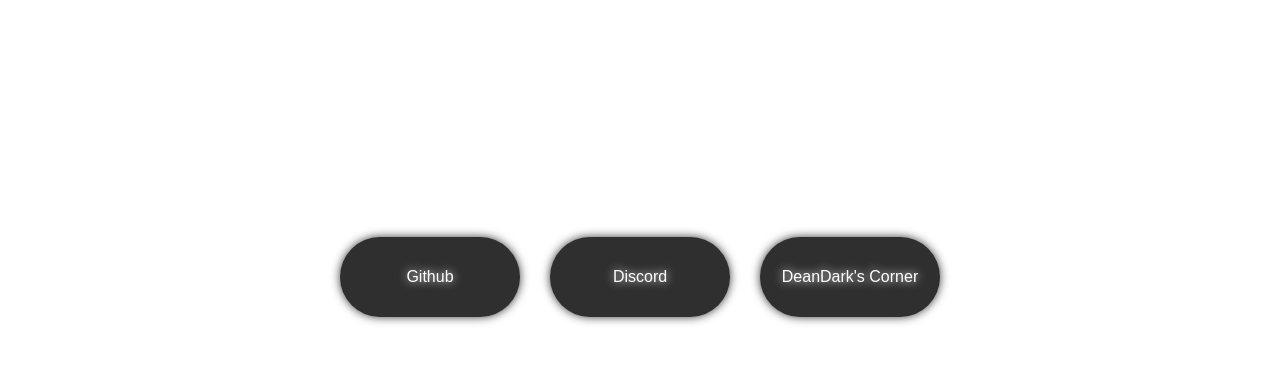
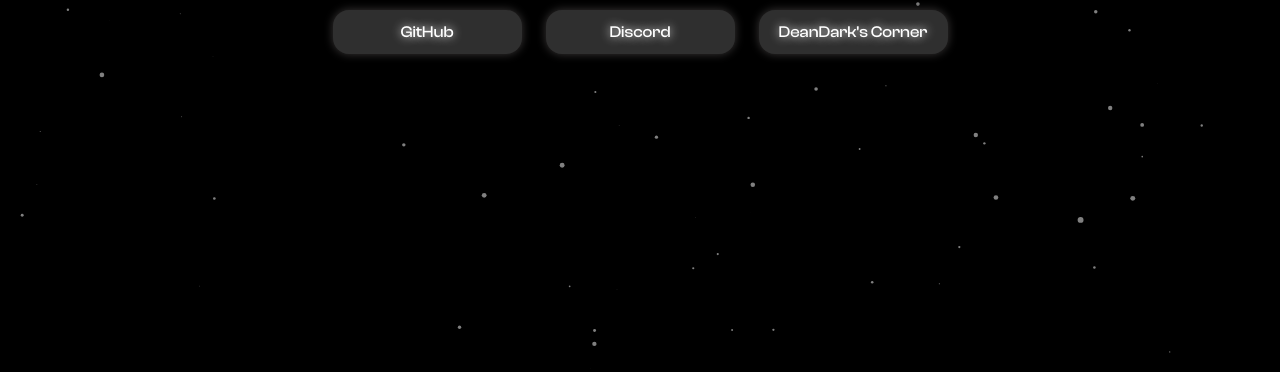
Before and after one commit to D3anDark/Site-Test, a plain HTML site: page index.html in a window 1280 px wide. Shown: the part 428-800 px from the top of the page. Drawn offline with nearby package versions, Linux system fonts and the light colour scheme; a web font is replaced by a local one.

Commit message:
Add files via upload

```diff
--- a/index.html
+++ b/index.html
@@ -10,38 +10,30 @@
     <meta name="author" content="DeanDark">
     <title>DeanDark</title>
     <link rel="stylesheet" href="style.css">
+    <link rel="shortcut icon" href="DeanDarkOdznaka.png" type="image/x-icon">
     <script src="https://cdn.jsdelivr.net/particles.js/2.0.0/particles.min.js"></script>
-    <link rel="shortcut icon" href="DeanDarkOdznaka.png" type="image/x-icon">
-    <link href="https://api.fontshare.com/v2/css?f[]=clash-display@500&display=swap" rel="stylesheet">
 </head>
 <body>
-<div id="content">
-    <h1 style="display: flex; align-items: center; justify-content: center; height: 80vh">
+<div id="particles-js"></div>
+<div class="content">
+    <h1>
         DeanDark
     </h1>
-</div>
-<div>
-    <p  id="button">
+
+    <div class="links">
         <a href="https://github.com/d3andark" target="_blank">
-            Github
+            GitHub
         </a>
+
         <a href="https://discord.com/users/328161853211541506" target="_blank">
             Discord
         </a>
+
         <a href="https://discord.gg/QGXvmTJ3b3" target="_blank">
             DeanDark's Corner
         </a>
-    </p>
+    </div>
 </div>
-
-<div class="lines">
-    <div class="line"></div>
-    <div class="line"></div>
-    <div class="line"></div>
-</div>
-
-<div id="particles-js"></div>
-
 <script src="script.js"></script>
 </body>
 </html>
--- a/style.css
+++ b/style.css
@@ -1,100 +1,173 @@
+:root {
+    --font-family: 'Clash Display', sans-serif;
+}
+
+* {
+    margin: 0;
+    padding: 0;
+    box-sizing: border-box;
+
+    text-rendering: optimizeLegibility;
+    -webkit-font-smoothing: antialiased;
+    -moz-osx-font-smoothing: grayscale;
+}
+
 body, html {
-    /*background-color: #181a1b;*/
-    color: white;
-    font-family: 'Clash Display', sans-serif;
-    /*height: 100%;*/
+    margin: 0;
+    padding: 0;
+
+    width: 100vw;
+    height: 100%;
+    min-height: 100vh;
+
+    font-family: system-ui, -apple-system, var(--font-family), Roboto, sans-serif;
+    font-style: normal;
+    color: #000;
+
+    scroll-behavior: smooth;
+    position: relative;
+    overflow: hidden;
+}
+
+@font-face {
+    font-family: "Clash Display";
+    src: url("./fonts/ClashDisplay-Extralight.otf");
+    font-weight: 200;
+}
+
+@font-face {
+    font-family: "Clash Display";
+    src: url("./fonts/ClashDisplay-Light.otf");
+    font-weight: 300;
+}
+
+@font-face {
+    font-family: "Clash Display";
+    src: url("./fonts/ClashDisplay-Regular.otf");
+    font-weight: 400;
+}
+
+@font-face {
+    font-family: "Clash Display";
+    src: url("./fonts/ClashDisplay-Medium.otf");
+    font-weight: 500;
+}
+
+@font-face {
+    font-family: "Clash Display";
+    src: url("./fonts/ClashDisplay-Semibold.otf");
+    font-weight: 600;
+}
+
+@font-face {
+    font-family: "Clash Display";
+    src: url("./fonts/ClashDisplay-Bold.otf");
+    font-weight: 700;
 }
 
 h1 {
+    font: 700 95px/100% var(--font-family);
     text-align: center;
-    font-size: 95px;
-    font-family: 'Clash Display', sans-serif;
-    color: white;
+    color: #FFFFFFD6;
     text-shadow: 0 0 10px #ffffff;
-    margin: auto;
-    align-items: center;
-    justify-content: center;
-    height: 80px;
-    display: flex;
 }
 
-#content {
-    display: block;
-    align-items: center;
+.content {
+    height: 100%;
+
+    display: flex;
     justify-content: center;
-    align-content: center;
-    text-align: center;
-    font-size: 20px;
+    flex-direction: column;
+    gap: 24px;
 }
-#button {
+
+.links {
+    position: relative;
     z-index: 1;
+
     display: flex;
     justify-content: center;
     align-items: center;
-    /*height: 0; Change this line to a suitable height or height: auto;*/
+    gap: 24px;
+
     border: 3px;
     text-shadow: 0 0 10px #ffffff;
-    margin: 10px;
-    padding: 0;
 }
 
+.links a {
+    padding: 10px 20px;
 
-a {
-    z-index: 1;
+    max-width: max-content;
+    width: 100%;
+    min-width: 189px;
+
+    display: flex;
+    justify-content: center;
+    align-items: center;
     text-align: center;
-    align-content: center;
-    color: white;
-    margin: 15px;
-    padding: 0;
+
     background-color: #2f2f2f;
-    border-radius: 80px;
-    height: 80px;
-    width: 180px;
+    border-radius: 16px;
+
+    font: 500 16px/24px var(--font-family);
+    color: #FFF;
     text-decoration: none;
+
     box-shadow: 0 0 10px #3b3838;
-    display: flex;
-    flex-direction: column;
-    justify-content: center;
+
     transition: color 0.5s ease, opacity 0.5s ease, background-color 0.5s ease, transform 0.4s ease;
 }
-a:hover{
+
+a:hover {
     background-color: #111;
     box-shadow: 0 0 20px #8006da;
     text-shadow: 0 0 20px #8006da;
     transform: scale(1.1);
 }
+
 a:visited {
     color: white;
 }
 
-* {
-    margin: 0;
-    padding: 0;
-    box-sizing: border-box !important;
-}
-
-html, body {
-    height: 100%;
-}
-
-body {
-    z-index: 0;
-    display: block;
-    /*width: 100%;*/
-    /*height: 100%;*/
-    color: #000;
-    line-height: 1.6;
-    position: relative;
-    font-family: 'Clash Display', sans-serif;
-    overflow: hidden;
-}
+/* Background */
 #particles-js {
     z-index: -1;
     position: absolute;
-    top: 0;
+    width: 100%;
+    height: 100%;
     background-color: #000000;
-    /*background-image: url("");*/
     background-repeat: no-repeat;
     background-size: cover;
     background-position: 50% 50%;
 }
+
+/* Mobile view */
+@media screen and (max-width: 600px) {
+    h1 {
+        font-size: 3em;
+    }
+
+    a {
+        font-size: 1em;
+    }
+}
+
+@media screen and (max-width: 360px) {
+    h1 {
+        font-size: 3em;
+    }
+
+    p {
+        font-size: 0.8em;
+    }
+}
+
+@media (width <= 660px) {
+    .content {
+        gap: 64px;
+    }
+
+    .links {
+        flex-direction: column;
+    }
+}
```
